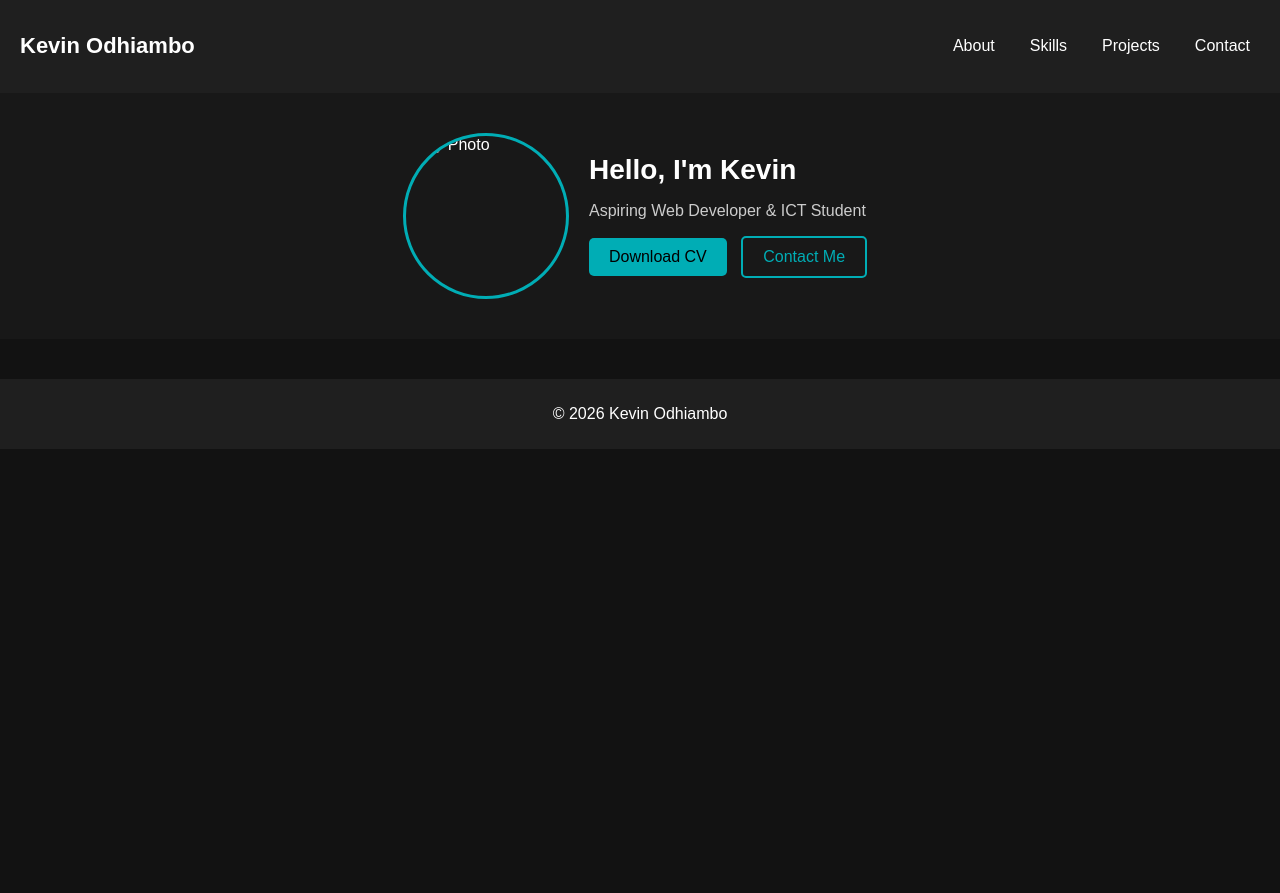
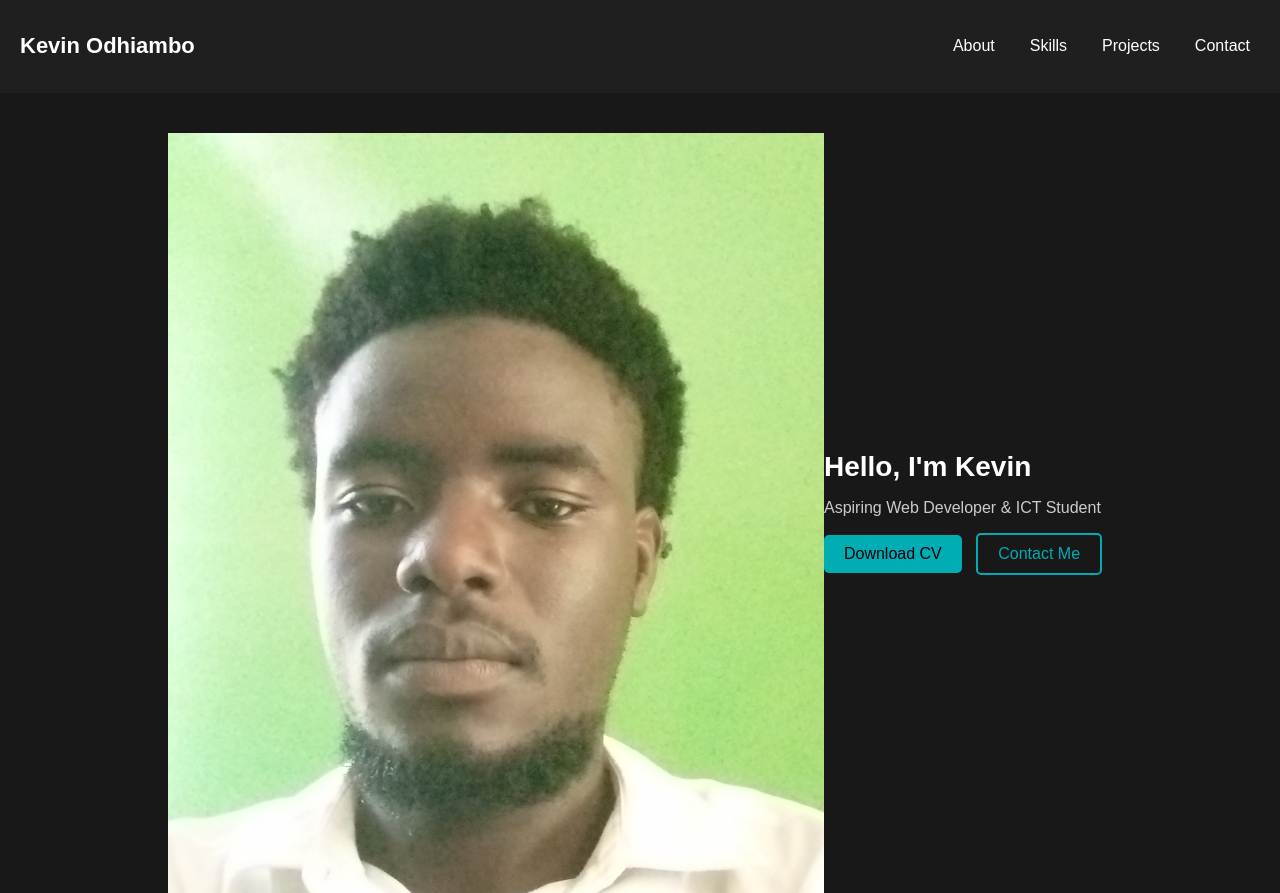
Before and after one commit to okothkevin060-coder/My-website, a plain HTML site: page index.html in a window 1280 px wide. Shown: the top 893 px of the page. Before the commit the page ends 800 px from the top, so only its background shows below. Drawn offline with Linux system fonts and the light colour scheme.

Commit message:
Update index.html

```diff
--- a/index.html
+++ b/index.html
@@ -29,7 +29,7 @@
     </nav>
 
     <div class="hero">
-        <img src="images/profile.jpeg" alt="My Photo" class="profile-img">
+       <img src="profile.jpeg" class="profile-pic" alt="Kevin">
         <div class="hero-text">
             <h2>Hello, I'm Kevin</h2>
             <p>Aspiring Web Developer & ICT Student</p>
@@ -121,4 +121,5 @@
 </script>
 
 </body>
+
 </html>
```
